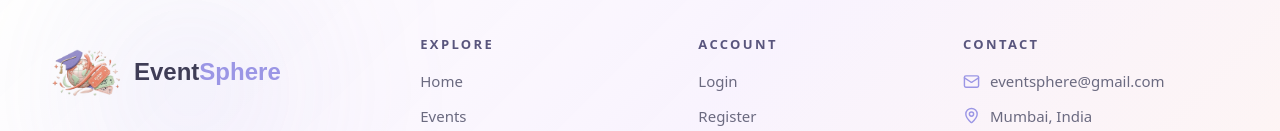
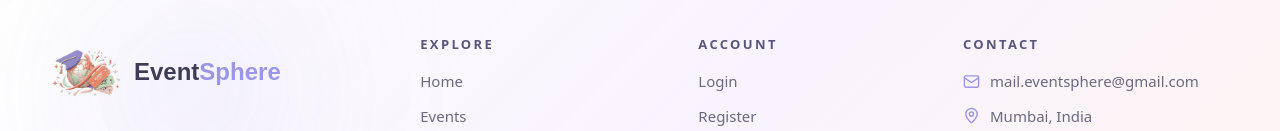
Before and after one commit to JanhaviShigwan/FinalYearProject, a React (Create React App) app in the folder Frontend/eventsphere/: page / in a window 1280 px wide. Shown: the part 4645-4776 px from the top of the page. Built offline with nearby package versions, Linux system fonts and the light colour scheme; no server answers.

Commit message:
fix: update footer email address to the correct contact

```diff
--- a/Frontend/eventsphere/src/components/Footer.jsx
+++ b/Frontend/eventsphere/src/components/Footer.jsx
@@ -109,8 +109,8 @@ export default function Footer() {
             <div className="space-y-3">
               <div className="flex items-center gap-2.5 text-[15px] text-[#6B6A80]">
                 <Mail size={17} className="shrink-0 text-[#9B96E5]" />
-                <a href="mailto:eventsphere@gmail.com" className="transition-colors duration-300 hover:text-[#F08A6C]">
-                  eventsphere@gmail.com
+                <a href="mailto:mail.eventsphere@gmail.com" className="transition-colors duration-300 hover:text-[#F08A6C]">
+                  mail.eventsphere@gmail.com
                 </a>
               </div>
 
```
